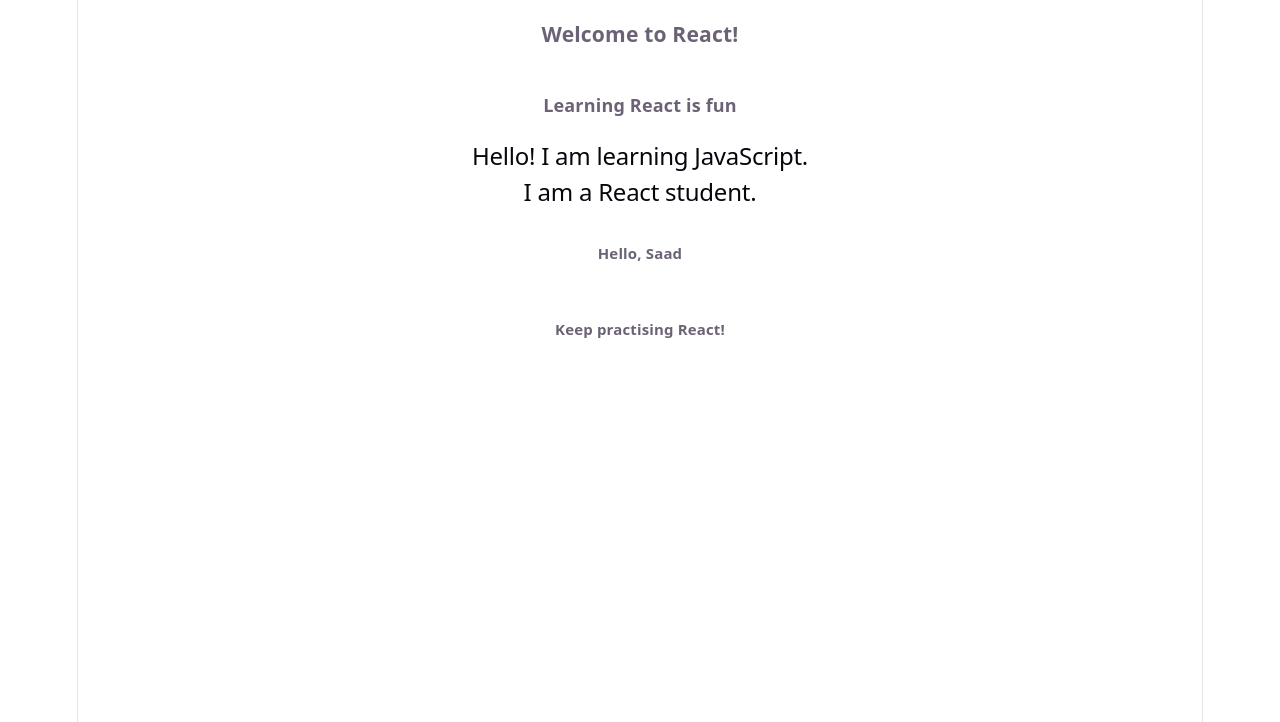
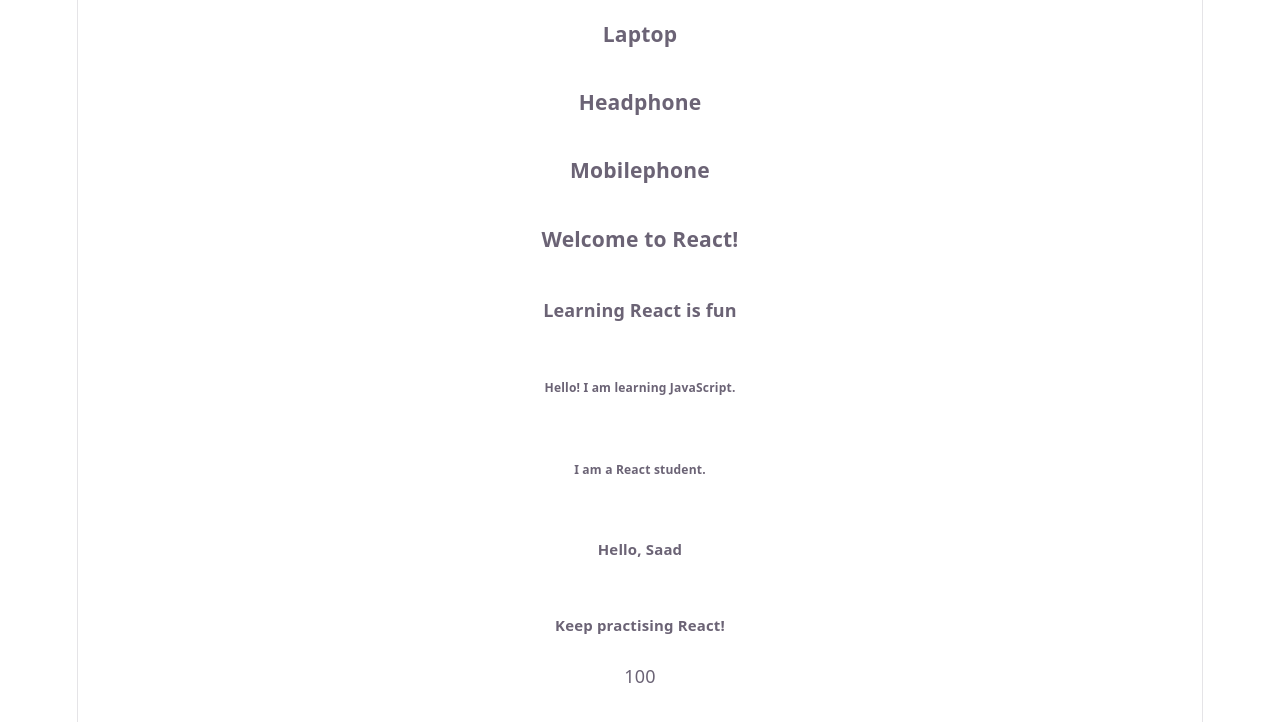
Before and after one commit to Yasinsandhu/React-Basics-Learning, a React (Vite) app in the folder 01-Module-01/02-Syntax-and-Practice/react-practice/: page / in a window 1280 px wide. Shown: the top 722 px of the page. Built offline with nearby package versions, Linux system fonts and the light colour scheme.

Commit message:
JSXSyntax - ArrowFunction

```diff
--- a/01-Module-01/02-Syntax-and-Practice/react-practice/src/App.jsx
+++ b/01-Module-01/02-Syntax-and-Practice/react-practice/src/App.jsx
@@ -20,15 +20,19 @@ import { Greeting } from "./Lessons/Module-01/ArrowFunction/ArrowFunctions";
 import { Student } from "./Lessons/Module-01/ArrowFunction/ArrowFunctions";
 import { User } from "./Lessons/Module-01/ArrowFunction/ArrowFunctions";
 import { Message } from "./Lessons/Module-01/ArrowFunction/ArrowFunctions";
+import { Addition } from "./Lessons/Module-01/ArrowFunction/ArrowFunctions";
+import { Product } from "./Lessons/Module-01/ArrowFunction/ArrowFunctions";
 
 function App() {
   return (
     <>
+      <Product />
       <Welcome />
       <Greeting />
       <Student />
       <User name="Saad" />
       <Message />
+      <Addition />
     </>
   );
   // {
--- a/01-Module-01/02-Syntax-and-Practice/react-practice/src/Lessons/Module-01/ArrowFunction/ArrowFunctions.jsx
+++ b/01-Module-01/02-Syntax-and-Practice/react-practice/src/Lessons/Module-01/ArrowFunction/ArrowFunctions.jsx
@@ -8,11 +8,11 @@ function Welcome() {
 }
 
 export const Greeting = function () {
-  return <h2>Hello! I am learning JavaScript.</h2>;
+  return <h6>Hello! I am learning JavaScript.</h6>;
 };
 
 export const Student = () => {
-  return <h2>I am a React student.</h2>;
+  return <h6>I am a React student.</h6>;
 };
 
 export const User = (props) => {
@@ -25,5 +25,11 @@ export const User = (props) => {
 
 export const Message = () => <h5>Keep practising React!</h5>;
 
+export const Addition = () => <div>{25 + 75}</div>;
+
+export const Product = () => {
+  const products = ["Laptop", "Headphone", "Mobilephone"];
+  return products.map((item) => <h3>{item}</h3>);
+};
 
 export default Welcome;
```
